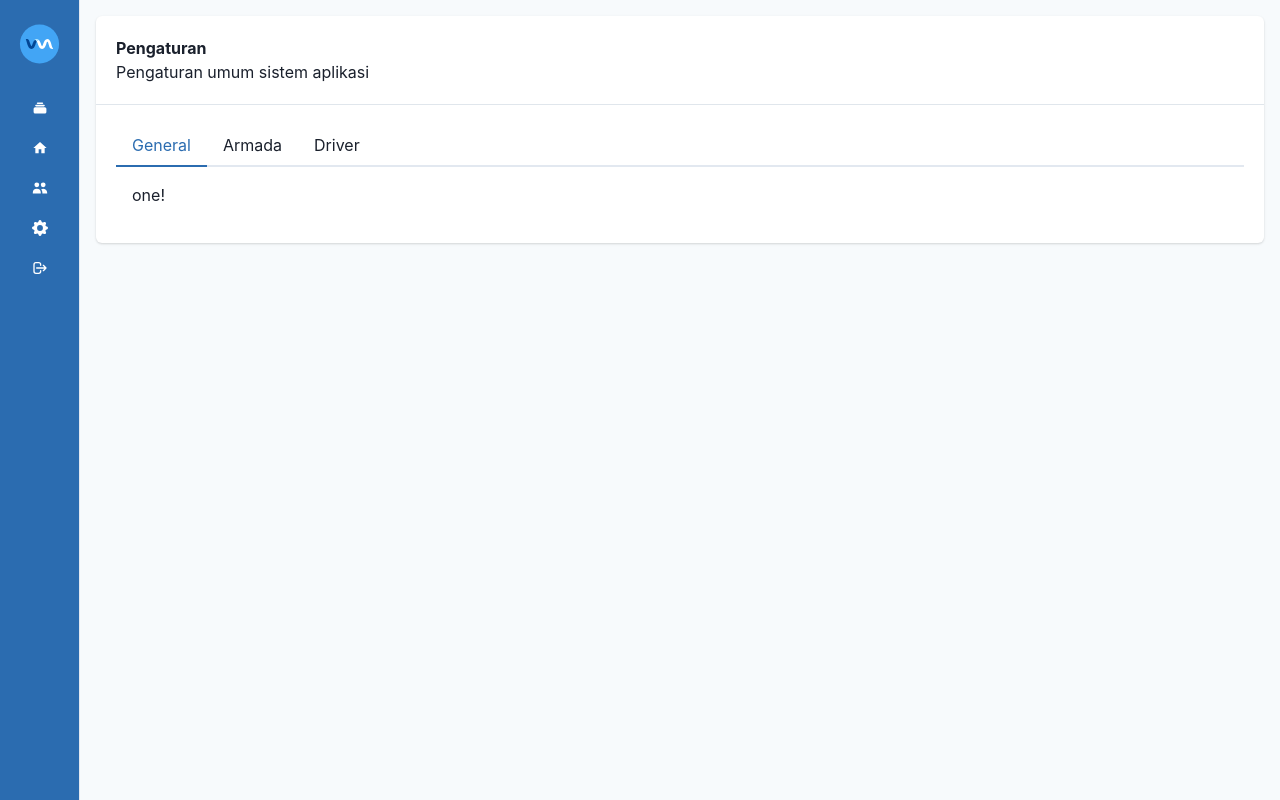
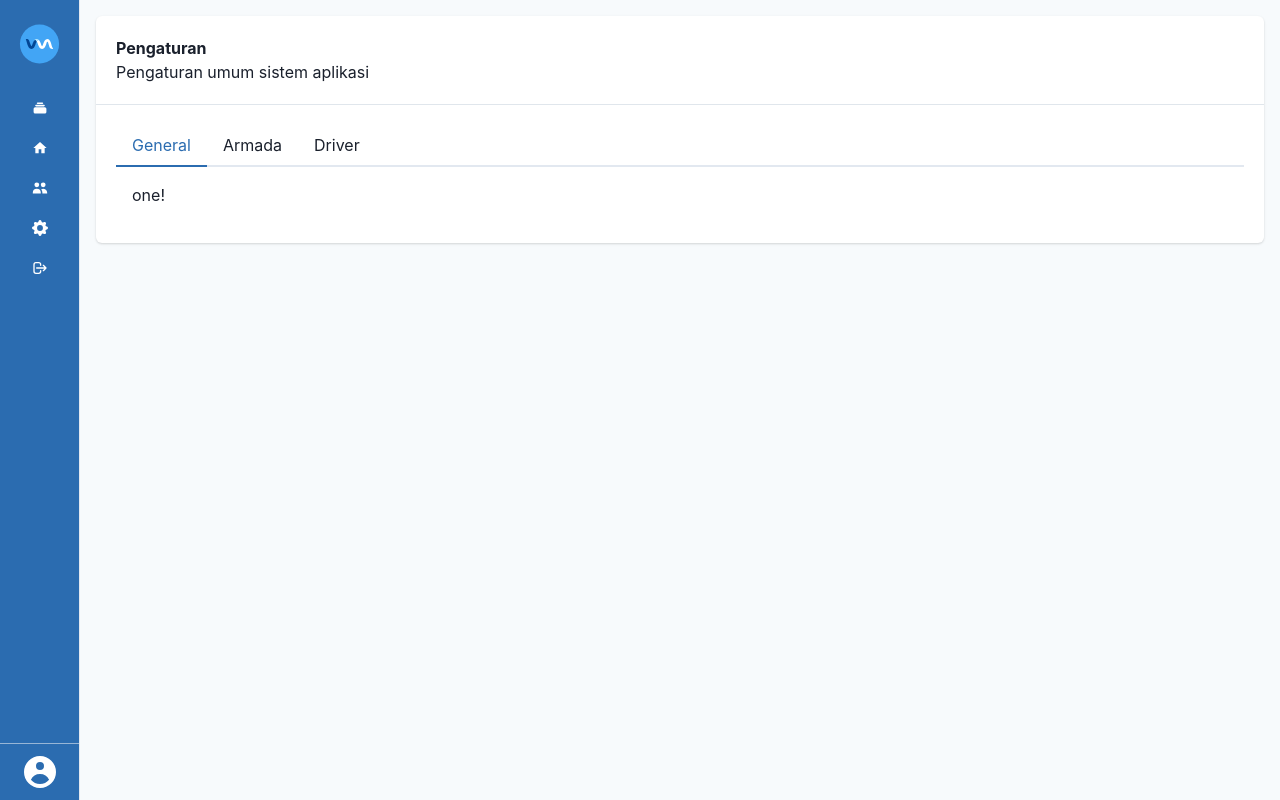
Before and after one commit to ary21/nextJS-starter, a Next.js app: page /setting in a window 1280 px wide. Built offline with nearby package versions, Linux system fonts and the light colour scheme.

Commit message:
fix: better avatar on sidebar

```diff
--- a/src/components/layout/AppLayout.js
+++ b/src/components/layout/AppLayout.js
@@ -12,9 +12,17 @@ import {
   IconButton,
   Image,
   Text,
+  Avatar,
+  Divider,
+  Img,
 } from "@chakra-ui/react";
 import { BsGearFill } from "react-icons/bs";
-import { HiOutlineLogout, HiCollection, HiUsers } from "react-icons/hi";
+import {
+  HiOutlineLogout,
+  HiCollection,
+  HiUsers,
+  HiUserCircle,
+} from "react-icons/hi";
 import { MdHome } from "react-icons/md";
 import { FiMenu } from "react-icons/fi";
 import { useRouter } from "next/navigation";
@@ -50,7 +58,7 @@ export default function AppLayout({ children }) {
           role="group"
           fontWeight="semibold"
           transition=".15s ease"
-          justifyContent={{ base: "left", md: "center"}}
+          justifyContent={{ base: "left", md: "center" }}
           {...rest}
         >
           {icon && (
@@ -63,9 +71,7 @@ export default function AppLayout({ children }) {
               as={icon}
             />
           )}
-          <Text display={{ base: "unset", md: "none" }}>
-            {label}
-          </Text>
+          <Text display={{ base: "unset", md: "none" }}>{label}</Text>
         </Flex>
       </Tooltip>
     );
@@ -156,6 +162,23 @@ export default function AppLayout({ children }) {
         </Collapse>
         */}
       </Flex>
+      <Flex
+        justifyContent="center"
+        flexDirection="column"
+        alignItems="center"
+        gap={2}
+        my={2}
+        sx={{ position: "fixed", bottom: "0", width: "inherit" }}
+        display={{ base: "none", md: "flex" }}
+      >
+        <Divider />
+        <HiUserCircle
+          name="ava"
+          cursor="pointer"
+          color="#fff"
+          size="40px"
+        />
+      </Flex>
     </Box>
   );
 
@@ -200,17 +223,16 @@ export default function AppLayout({ children }) {
             </InputLeftElement>
             <Input placeholder="Search here..." />
           </InputGroup>
-          <Flex align="center">
-            <Icon color="gray.500" as={FaBell} cursor="pointer" />
-            <Avatar
+          */}
+          <Flex align="center" display={{ base: "unset", md: "none" }}>
+            <HiUserCircle
               ml="4"
-              size="sm"
-              name="anubra266"
-              src="https://avatars.githubusercontent.com/u/30869823?v=4"
+              size="40px"
+              name="ava"
+              color="blue.600"
               cursor="pointer"
             />
           </Flex>
-          */}
         </Flex>
 
         <Box as="main" p="4">
```
